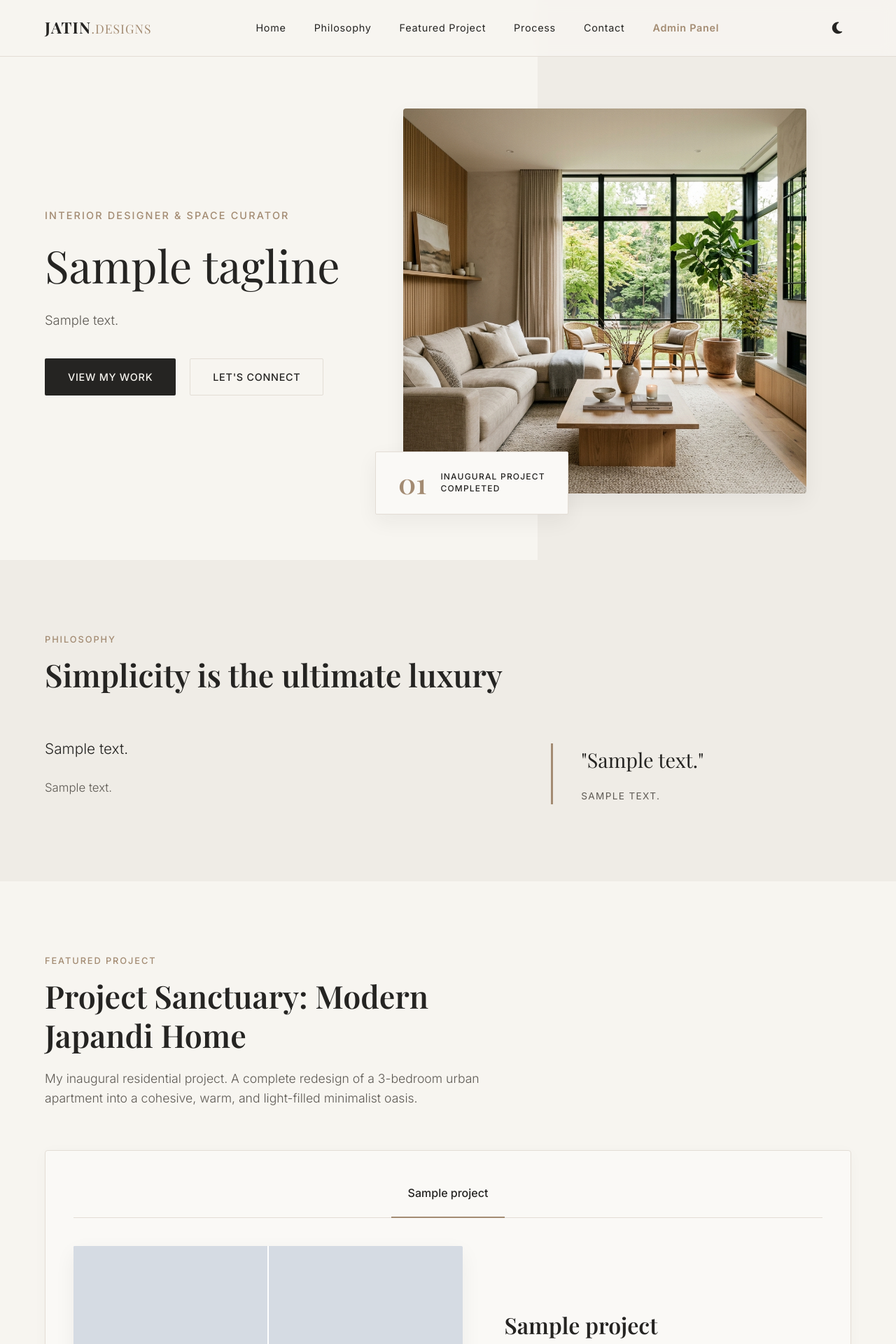
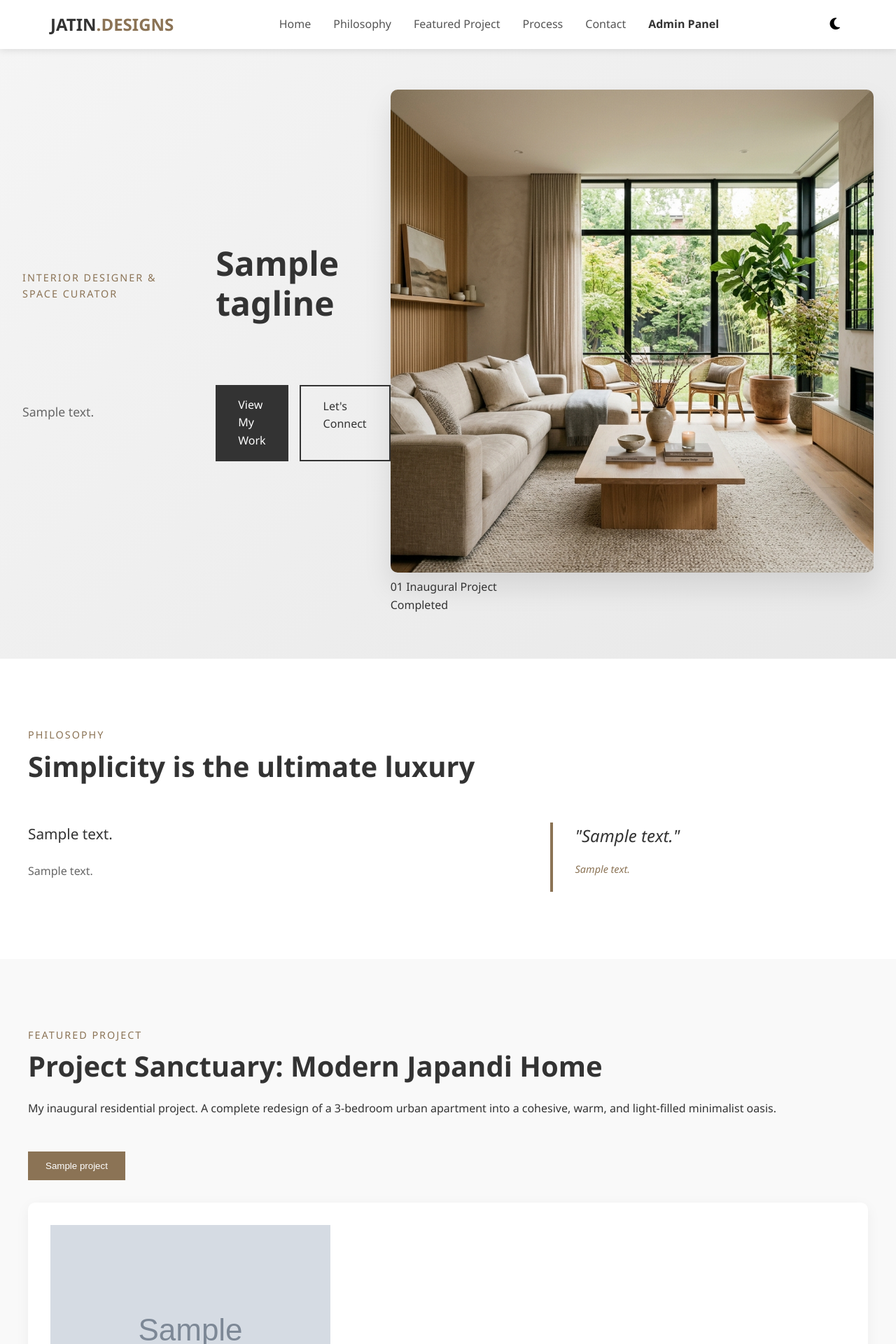
Before and after one commit to HGInteriorDesigns/HG-Designs-Portfolio, a CodeIgniter 4 app: template app/Views/portfolio.php in a window 1280 px wide. Shown: the top 1920 px of the page at 70% size. Run offline with PHP 8.4 and a stand-in for CodeIgniter, Linux system fonts and the light colour scheme; the template is opened without the code that fills it: most values are stand-ins (such as "Sample title", 1, 10 or a date in 2020); grey boxes marked "Sample" are stand-in pictures; some libraries are stand-ins or nearby versions; some web fonts are replaced.

Commit message:
Create new home.css file and update portfolio view to use it

```diff
--- a/app/Views/portfolio.php
+++ b/app/Views/portfolio.php
@@ -12,7 +12,7 @@
     <!-- Font Awesome for Icons -->
     <link rel="stylesheet" href="https://cdnjs.cloudflare.com/ajax/libs/font-awesome/6.4.0/css/all.min.css">
     <!-- CSS Stylesheet -->
-    <link rel="stylesheet" href="<?= base_url('style.css') ?>">
+    <link rel="stylesheet" href="<?= base_url('home.css') ?>">
 </head>
 <body>
 
--- /dev/null
+++ b/public/home.css
@@ -0,0 +1,502 @@
+/* ==========================================================================
+   Home Page Styles - Interior Design Portfolio
+   ========================================================================== */
+
+/* Reset & Base Styles */
+* {
+    margin: 0;
+    padding: 0;
+    box-sizing: border-box;
+}
+
+html {
+    scroll-behavior: smooth;
+}
+
+body {
+    font-family: 'Segoe UI', Tahoma, Geneva, Verdana, sans-serif;
+    line-height: 1.6;
+    color: #333;
+    background-color: #f9f9f9;
+}
+
+a {
+    text-decoration: none;
+    color: inherit;
+}
+
+img {
+    max-width: 100%;
+    height: auto;
+}
+
+/* Header & Navigation */
+header {
+    background: #fff;
+    box-shadow: 0 2px 10px rgba(0,0,0,0.1);
+    position: fixed;
+    width: 100%;
+    top: 0;
+    z-index: 1000;
+}
+
+.header-container {
+    max-width: 1200px;
+    margin: 0 auto;
+    padding: 1rem 2rem;
+    display: flex;
+    justify-content: space-between;
+    align-items: center;
+}
+
+.logo {
+    font-size: 1.5rem;
+    font-weight: bold;
+    color: #333;
+}
+
+.logo span {
+    color: #8B7355;
+}
+
+#nav-menu ul {
+    display: flex;
+    list-style: none;
+    gap: 2rem;
+}
+
+#nav-menu a {
+    color: #555;
+    transition: color 0.3s;
+}
+
+#nav-menu a:hover {
+    color: #8B7355;
+}
+
+.header-actions {
+    display: flex;
+    gap: 1rem;
+}
+
+#theme-toggle, #mobile-menu-toggle {
+    background: none;
+    border: none;
+    font-size: 1.2rem;
+    cursor: pointer;
+    padding: 0.5rem;
+}
+
+#mobile-menu-toggle {
+    display: none;
+}
+
+/* Hero Section */
+#hero {
+    min-height: 100vh;
+    display: flex;
+    align-items: center;
+    padding: 8rem 2rem 4rem;
+    background: linear-gradient(135deg, #f5f5f5 0%, #e8e8e8 100%);
+}
+
+.hero-content {
+    max-width: 1200px;
+    margin: 0 auto;
+    display: grid;
+    grid-template-columns: 1fr 1fr;
+    gap: 4rem;
+    align-items: center;
+}
+
+.hero-text {
+    padding-left: 2rem;
+}
+
+.hero-subtitle {
+    color: #8B7355;
+    font-size: 0.9rem;
+    text-transform: uppercase;
+    letter-spacing: 2px;
+    margin-bottom: 1rem;
+}
+
+#hero h1 {
+    font-size: 3rem;
+    margin-bottom: 1.5rem;
+    line-height: 1.2;
+}
+
+#hero p {
+    color: #666;
+    margin-bottom: 2rem;
+    font-size: 1.1rem;
+}
+
+.hero-actions {
+    display: flex;
+    gap: 1rem;
+}
+
+.btn {
+    padding: 1rem 2rem;
+    border: none;
+    cursor: pointer;
+    font-size: 1rem;
+    transition: all 0.3s;
+    text-decoration: none;
+    display: inline-block;
+}
+
+.primary-btn {
+    background: #333;
+    color: #fff;
+}
+
+.primary-btn:hover {
+    background: #8B7355;
+}
+
+.secondary-btn {
+    background: transparent;
+    color: #333;
+    border: 2px solid #333;
+}
+
+.secondary-btn:hover {
+    background: #333;
+    color: #fff;
+}
+
+.hero-image {
+    padding-right: 2rem;
+}
+
+#hero-img {
+    width: 100%;
+    border-radius: 10px;
+    box-shadow: 0 20px 40px rgba(0,0,0,0.1);
+}
+
+/* About Section */
+#about {
+    padding: 6rem 2rem;
+    background: #fff;
+}
+
+.section-container {
+    max-width: 1200px;
+    margin: 0 auto;
+}
+
+.section-title-wrapper {
+    margin-bottom: 3rem;
+}
+
+.section-tag {
+    color: #8B7355;
+    font-size: 0.9rem;
+    text-transform: uppercase;
+    letter-spacing: 2px;
+    margin-bottom: 1rem;
+}
+
+h2 {
+    font-size: 2.5rem;
+    margin-bottom: 1rem;
+}
+
+.about-grid {
+    display: grid;
+    grid-template-columns: 1.2fr 0.8fr;
+    gap: 4rem;
+}
+
+.about-text .lead {
+    font-size: 1.3rem;
+    color: #333;
+    margin-bottom: 1.5rem;
+}
+
+.about-text p {
+    color: #666;
+    margin-bottom: 1rem;
+}
+
+.about-quote {
+    border-left: 4px solid #8B7355;
+    padding-left: 2rem;
+}
+
+.about-quote blockquote {
+    font-size: 1.5rem;
+    font-style: italic;
+    color: #333;
+    margin-bottom: 1rem;
+}
+
+.about-quote cite {
+    color: #8B7355;
+    font-size: 0.9rem;
+}
+
+/* Projects Section */
+#projects {
+    padding: 6rem 2rem;
+    background: #f9f9f9;
+}
+
+.project-tabs {
+    display: flex;
+    gap: 1rem;
+    margin-bottom: 2rem;
+    flex-wrap: wrap;
+}
+
+.tab-btn {
+    padding: 0.75rem 1.5rem;
+    border: 1px solid #ddd;
+    background: #fff;
+    cursor: pointer;
+    transition: all 0.3s;
+}
+
+.tab-btn.active,
+.tab-btn:hover {
+    background: #8B7355;
+    color: #fff;
+    border-color: #8B7355;
+}
+
+.project-display {
+    background: #fff;
+    padding: 2rem;
+    border-radius: 10px;
+    box-shadow: 0 5px 20px rgba(0,0,0,0.05);
+}
+
+.tab-content {
+    display: none;
+}
+
+.tab-content.active {
+    display: block;
+}
+
+.project-gallery-image img {
+    width: 100%;
+    border-radius: 5px;
+    margin-bottom: 2rem;
+}
+
+.project-details h3 {
+    font-size: 2rem;
+    margin-bottom: 1rem;
+}
+
+.project-details p {
+    color: #666;
+    margin-bottom: 1.5rem;
+}
+
+.project-meta {
+    display: grid;
+    grid-template-columns: repeat(2, 1fr);
+    gap: 1.5rem;
+}
+
+.meta-item strong {
+    color: #8B7355;
+    font-size: 0.85rem;
+    text-transform: uppercase;
+}
+
+/* Process Section */
+#process {
+    padding: 6rem 2rem;
+    background: #fff;
+}
+
+.process-grid {
+    display: grid;
+    grid-template-columns: repeat(auto-fit, minmax(250px, 1fr));
+    gap: 2rem;
+}
+
+.process-card {
+    background: #f9f9f9;
+    padding: 2rem;
+    border-radius: 10px;
+    transition: transform 0.3s;
+}
+
+.process-card:hover {
+    transform: translateY(-5px);
+}
+
+.process-num {
+    font-size: 2.5rem;
+    color: #8B7355;
+    margin-bottom: 1rem;
+}
+
+.process-card h3 {
+    margin-bottom: 1rem;
+}
+
+.process-card p {
+    color: #666;
+}
+
+/* Contact Section */
+#contact {
+    padding: 6rem 2rem;
+    background: #f9f9f9;
+}
+
+.contact-grid {
+    display: grid;
+    grid-template-columns: 1fr 1fr;
+    gap: 4rem;
+}
+
+.contact-info h2 {
+    margin-bottom: 1.5rem;
+}
+
+.contact-info p {
+    color: #666;
+    margin-bottom: 2rem;
+}
+
+.contact-details {
+    display: flex;
+    flex-direction: column;
+    gap: 1.5rem;
+}
+
+.contact-item {
+    display: flex;
+    align-items: center;
+    gap: 1rem;
+}
+
+.contact-item i {
+    color: #8B7355;
+    font-size: 1.5rem;
+}
+
+.contact-form-wrapper {
+    background: #fff;
+    padding: 2rem;
+    border-radius: 10px;
+    box-shadow: 0 5px 20px rgba(0,0,0,0.05);
+}
+
+.form-group {
+    margin-bottom: 1.5rem;
+}
+
+.form-group label {
+    display: block;
+    margin-bottom: 0.5rem;
+    color: #333;
+}
+
+.form-group input,
+.form-group select,
+.form-group textarea {
+    width: 100%;
+    padding: 0.75rem;
+    border: 1px solid #ddd;
+    border-radius: 5px;
+    font-size: 1rem;
+}
+
+.form-group input:focus,
+.form-group select:focus,
+.form-group textarea:focus {
+    outline: none;
+    border-color: #8B7355;
+}
+
+/* Footer */
+footer {
+    background: #333;
+    color: #fff;
+    padding: 3rem 2rem;
+}
+
+.footer-container {
+    max-width: 1200px;
+    margin: 0 auto;
+    display: grid;
+    grid-template-columns: 1fr 1fr;
+    gap: 2rem;
+    align-items: center;
+}
+
+.footer-brand p {
+    color: #999;
+    margin-top: 0.5rem;
+}
+
+.footer-socials {
+    display: flex;
+    gap: 1rem;
+    justify-content: flex-end;
+}
+
+.footer-socials a {
+    width: 40px;
+    height: 40px;
+    background: #444;
+    border-radius: 50%;
+    display: flex;
+    align-items: center;
+    justify-content: center;
+    transition: background 0.3s;
+}
+
+.footer-socials a:hover {
+    background: #8B7355;
+}
+
+.footer-copy {
+    grid-column: 1 / -1;
+    border-top: 1px solid #444;
+    padding-top: 2rem;
+    margin-top: 2rem;
+    text-align: center;
+    color: #999;
+}
+
+/* Responsive */
+@media (max-width: 768px) {
+    .hero-content {
+        grid-template-columns: 1fr;
+    }
+
+    .hero-text,
+    .hero-image {
+        padding: 0;
+    }
+
+    #nav-menu {
+        display: none;
+    }
+
+    #mobile-menu-toggle {
+        display: block;
+    }
+
+    .about-grid,
+    .contact-grid,
+    .footer-container {
+        grid-template-columns: 1fr;
+    }
+
+    .footer-socials {
+        justify-content: center;
+    }
+}
```
